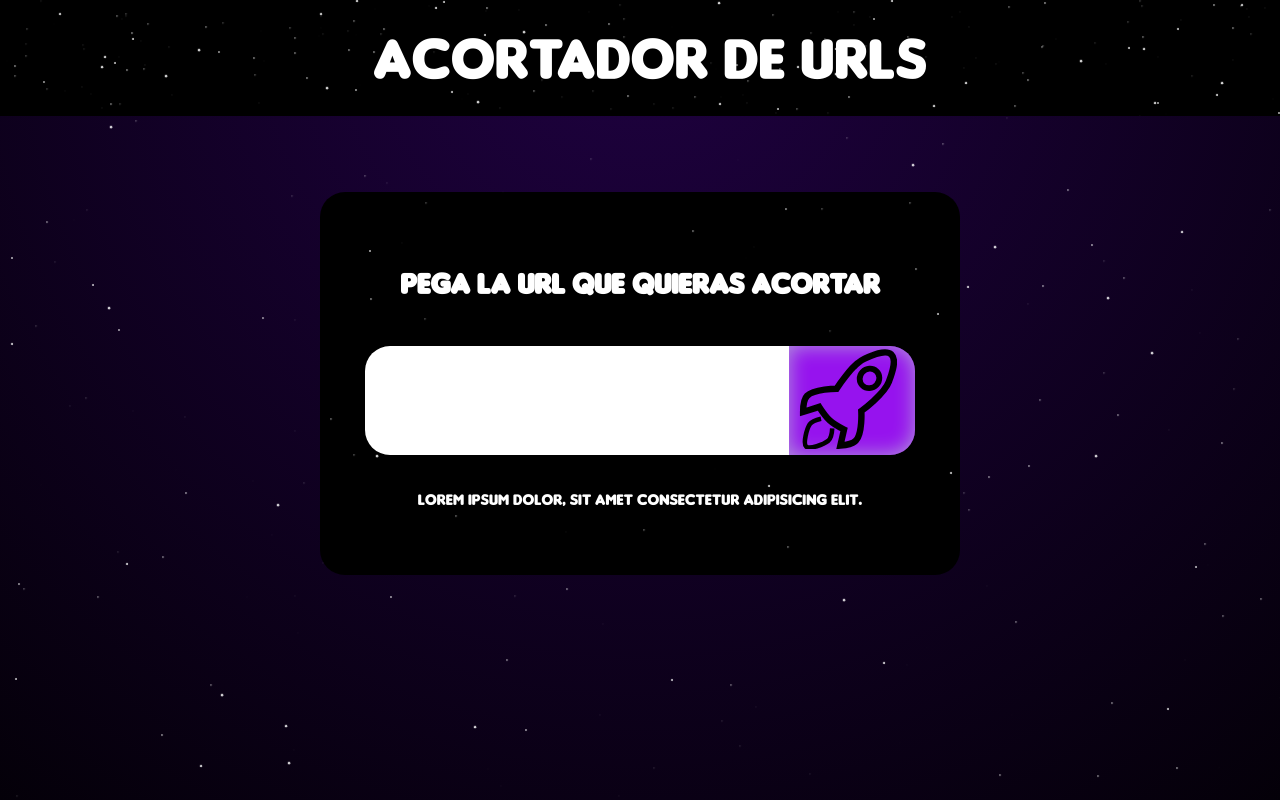
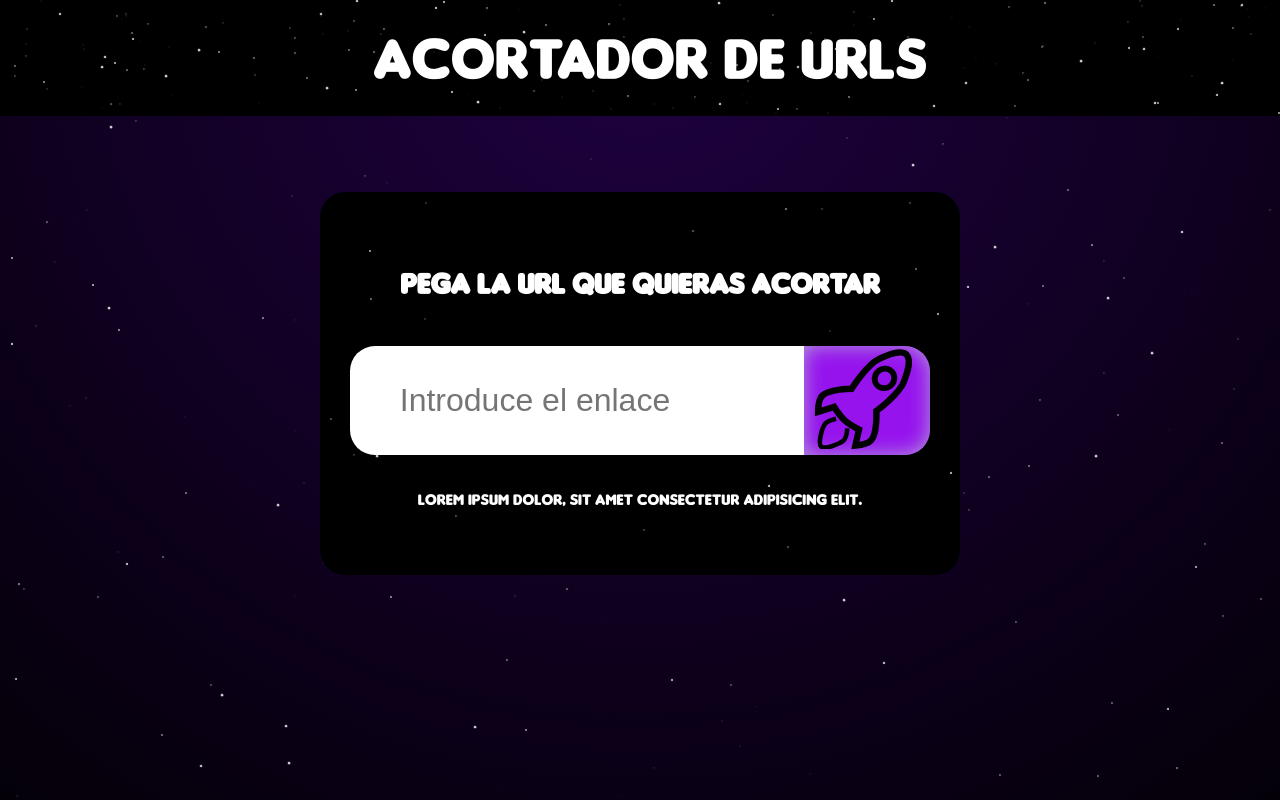
Before and after one commit to Juaan26/url-shortener, a React (Vite) app in the folder url-shortener-frontend/: page / in a window 1280 px wide. Shown: the top 800 px of the page. Built offline with nearby package versions, Linux system fonts and the light colour scheme.

Commit message:
cambios menores

```diff
--- a/url-shortener-frontend/src/components/UrlInput.css
+++ b/url-shortener-frontend/src/components/UrlInput.css
@@ -43,6 +43,7 @@
     border-start-start-radius:25px;
     border-end-start-radius: 25px;
     font-size: xx-large;
+    padding-left: 2rem;
 }
 .btn-submit{
     font-family: insaniburger;
--- a/url-shortener-frontend/src/components/UrlInput.jsx
+++ b/url-shortener-frontend/src/components/UrlInput.jsx
@@ -9,7 +9,7 @@ export function UrlInput() {
             <StarField/>
                 <h2 className='url-subcontainer-h2'> PEGA LA URL QUE QUIERAS ACORTAR</h2>
                 <div className='url-inputs'>
-                    <input type="text" name="" id="" className='input-text' />
+                    <input type="text" name="" id="" className='input-text'placeholder='  Introduce el enlace' />
                     <a href="#">
                     <button type="submit" className='btn-submit'><img className="url-svg" src="/rockets2.svg"  alt="" /></button>
                     </a>
```
